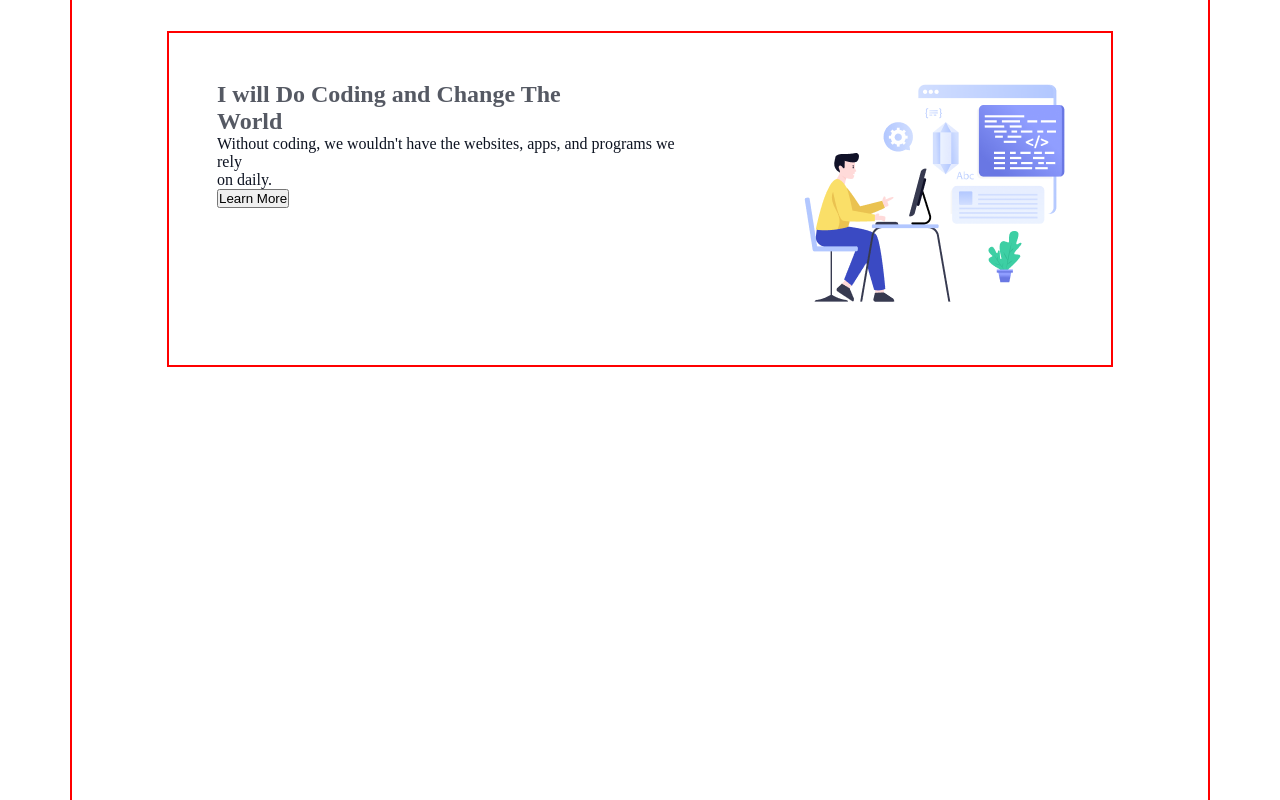
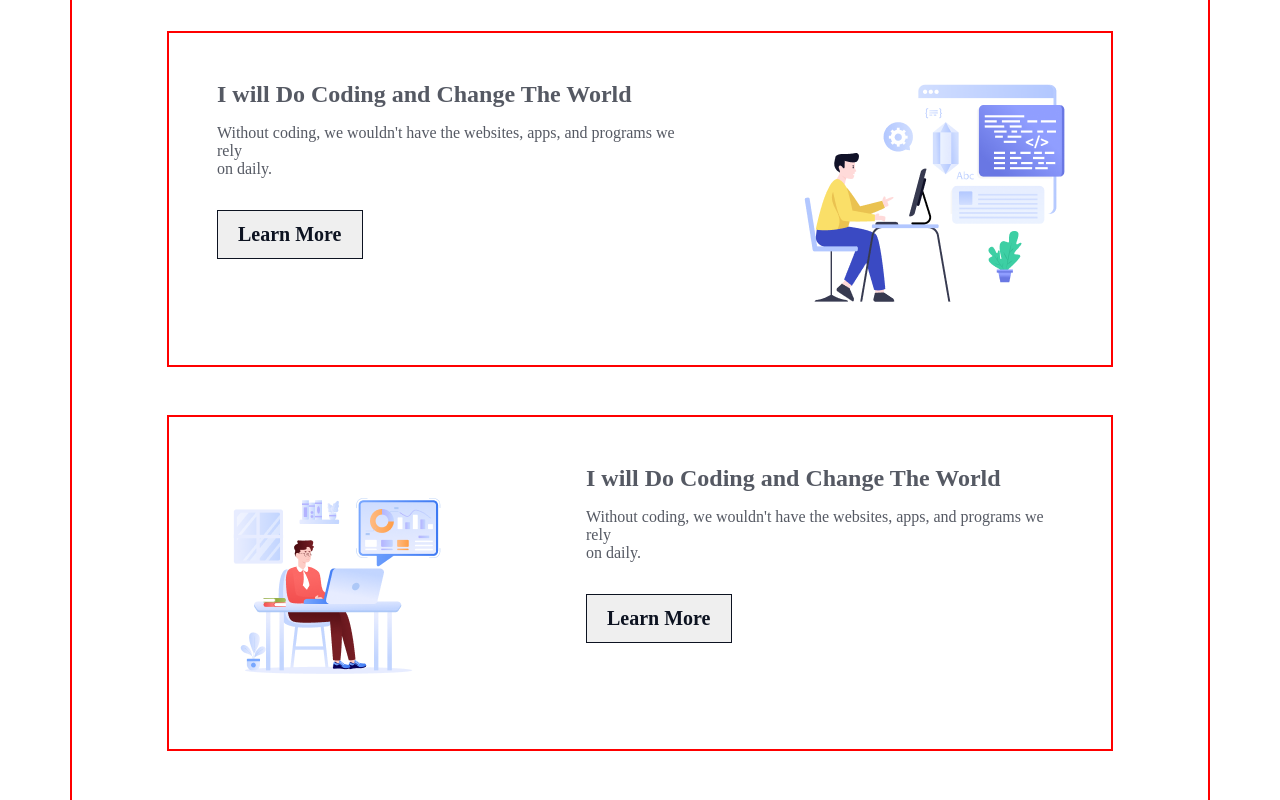
Before and after one commit to nourin003/web-development, a plain HTML site: page index.html in a window 1280 px wide. Shown: the part 860-1660 px from the top of the page. Drawn offline with Linux system fonts and the light colour scheme; a web font is replaced by a local one.

Commit message:
upload the file again

```diff
--- a/index.html
+++ b/index.html
@@ -26,13 +26,25 @@
             </div>
             <div class="first-coding-container">
                 <div class="workshop-content">
-                    <h3>I will Do Coding and Change The <br> World</h3>
+                    <h3>I will Do Coding and Change The World</h3>
                     <p>Without coding, we wouldn't have the websites, apps, and programs we rely <br>on daily.</p>
                     <button>Learn More</button>
                 </div>
                 <div class="first-coding-image">
                     <img src="images/assets/Layer_1.png" alt="">
                 </div>
+             </div>
+             <div class="modern-web-container">
+                <div class="modern-web-image">
+                    <img src="images/assets/Group 3.png" alt="">
+                </div>
+                <div class="modern-web-content">
+                    <h3>I will Do Coding and Change The World</h3>
+                    <p>Without coding, we wouldn't have the websites, apps, and programs we rely <br>on daily.</p>
+                    <button>Learn More</button>
+                </div>
+
+
              </div>
 
         </section>
--- a/styles.css/blog.css
+++ b/styles.css/blog.css
@@ -36,7 +36,7 @@ body{
 }
 .banner-section p{
     margin-bottom: 32px;
-    color: rgb(13, 19, 33);
+    color: rgb(13, 19, 33, 0.7);
     font-family: Azeret Mono;
     font-size: 16px;
     font-weight: 400;
@@ -84,12 +84,12 @@ body{
 }
 .development-content p{
     margin-top: 24px;
-    color: rgb(13, 19, 33);
+    color: rgb(13, 19, 33, 0.7);
     font-family: Azeret Mono;
     font-size: 16px;
 
 }
-/*first-coding-container*/
+/*first coding container start here*/
 .first-coding-container{
     width: 946px;
     height: 336px;
@@ -112,12 +112,68 @@ body{
 
 }
 .workshop-content p{
-    color: rgb(13, 19, 33);
+    color: rgba(13, 19, 33, 0.7);
     font-family: Azeret Mono;
     font-size: 16px;
     font-weight: 400;
+    margin-top: 16px;
+}
+.workshop-content button{
+    margin-top: 32px;
+    color: rgb(13, 19, 33);
+    border: 1px solid rgb(13, 19, 33);
+    padding: 12px 20px 12px 20px;
+    font-size:20px ;
+    font-weight: 600;
+    font-family: Azeret Mono;
 }
 .first-coding-image{
     width: 259.56px;
     height: 217.01px;
 }
+/*modern web container section star here*/
+.modern-web-container{
+    width: 946px;
+    height: 336px;
+    border: 2px solid red;
+    margin: 0 auto;
+    margin-top: 48px;
+    display: flex;
+    justify-content: space-between;
+    gap: 48.8px;
+    padding: 48px;
+}
+.modern-web-content{
+    width: 477px;
+    height: 220px;
+}
+.modern-web-content h3{
+    color: rgba(13, 19, 33, 0.7);
+    font-family: Azeret Mono;
+    font-size: 24px;
+    font-weight: 700;
+
+}
+.modern-web-content p{
+    color: rgba(13, 19, 33, 0.7);
+    font-family: Azeret Mono;
+    font-size: 16px;
+    font-weight: 400;
+    margin-top: 16px;
+}
+.modern-web-content button{
+    margin-top: 32px;
+    color: rgb(13, 19, 33);
+    border: 1px solid rgb(13, 19, 33);
+    padding: 12px 20px 12px 20px;
+    font-size:20px ;
+    font-weight: 600;
+    font-family: Azeret Mono;
+}
+.modern-web-content-image{
+    width: 259.56px;
+    height: 217.01px;
+}
+
+
+/*second coding container start here*/
```
